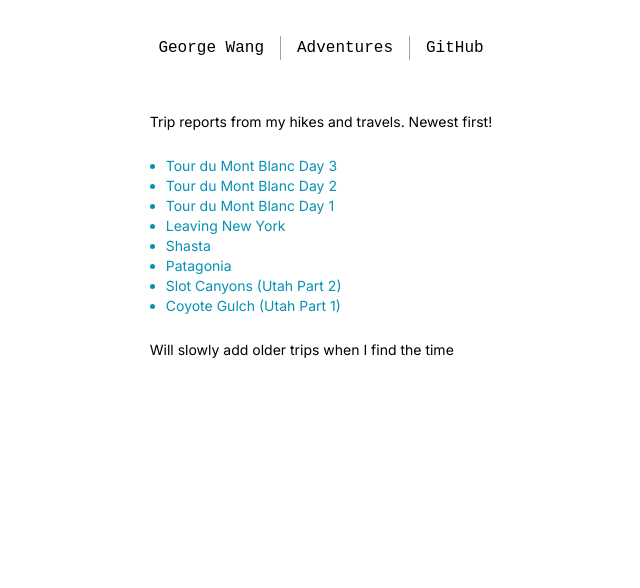
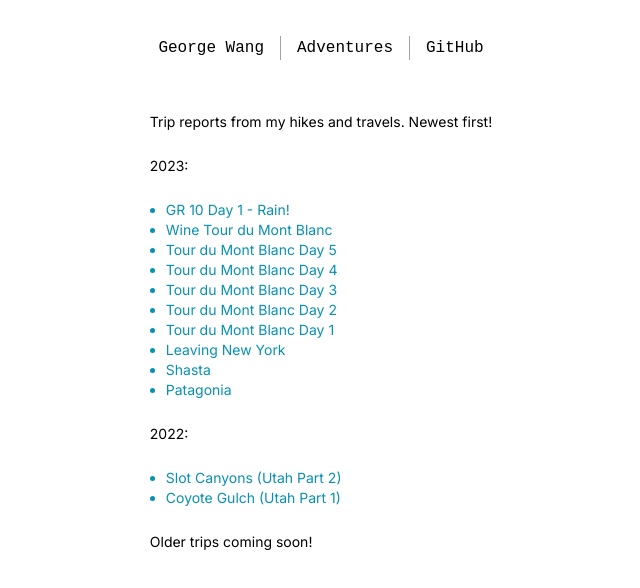
Before and after one commit to joage/website, a Next.js app: page /adventures in a window 1280 px wide. Shown: the top 588 px of the page, without its empty margins (319-959 px from the left). Built offline with nearby package versions, Linux system fonts and the light colour scheme.

Commit message:
Update page.tsx

```diff
--- a/src/app/adventures/page.tsx
+++ b/src/app/adventures/page.tsx
@@ -8,7 +8,20 @@ export default function Adventures() {
       <Nav />
       <div className="flex flex-col gap-6 max-w-3xl pt-8 text-sm">
         <p>Trip reports from my hikes and travels. Newest first!</p>
+        <p>2023:</p>
         <ul className="list-disc text-cyan-600 mx-4">
+          <li>
+            <Link href="/adventures/gr10-1">GR 10 Day 1 - Rain!</Link>
+          </li>
+          <li>
+            <Link href="/adventures/tmb-6">Wine Tour du Mont Blanc</Link>
+          </li>
+          <li>
+            <Link href="/adventures/tmb-5">Tour du Mont Blanc Day 5</Link>
+          </li>
+          <li>
+            <Link href="/adventures/tmb-4">Tour du Mont Blanc Day 4</Link>
+          </li>
           <li>
             <Link href="/adventures/tmb-3">Tour du Mont Blanc Day 3</Link>
           </li>
@@ -27,6 +40,9 @@ export default function Adventures() {
           <li>
             <Link href="/adventures/pat">Patagonia</Link>
           </li>
+        </ul>
+        <p>2022:</p>
+        <ul className="list-disc text-cyan-600 mx-4">
           <li>
             <Link href="/adventures/utah-2">Slot Canyons (Utah Part 2)</Link>
           </li>
@@ -34,7 +50,7 @@ export default function Adventures() {
             <Link href="/adventures/utah-1">Coyote Gulch (Utah Part 1)</Link>
           </li>
         </ul>
-        <p>Will slowly add older trips when I find the time</p>
+        <p>Older trips coming soon!</p>
       </div>
     </main>
   )
```
